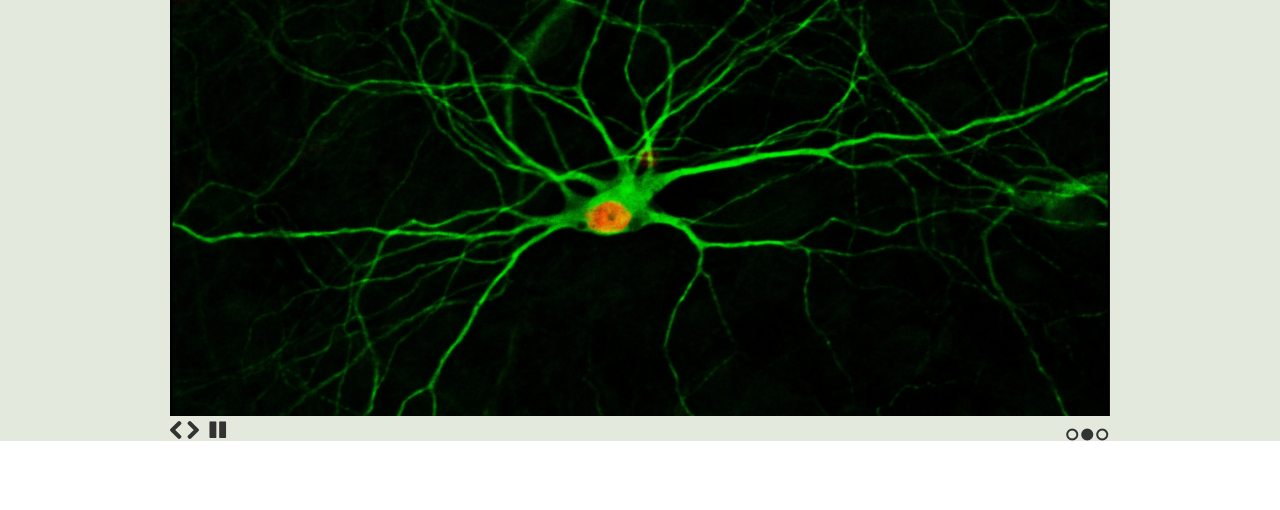
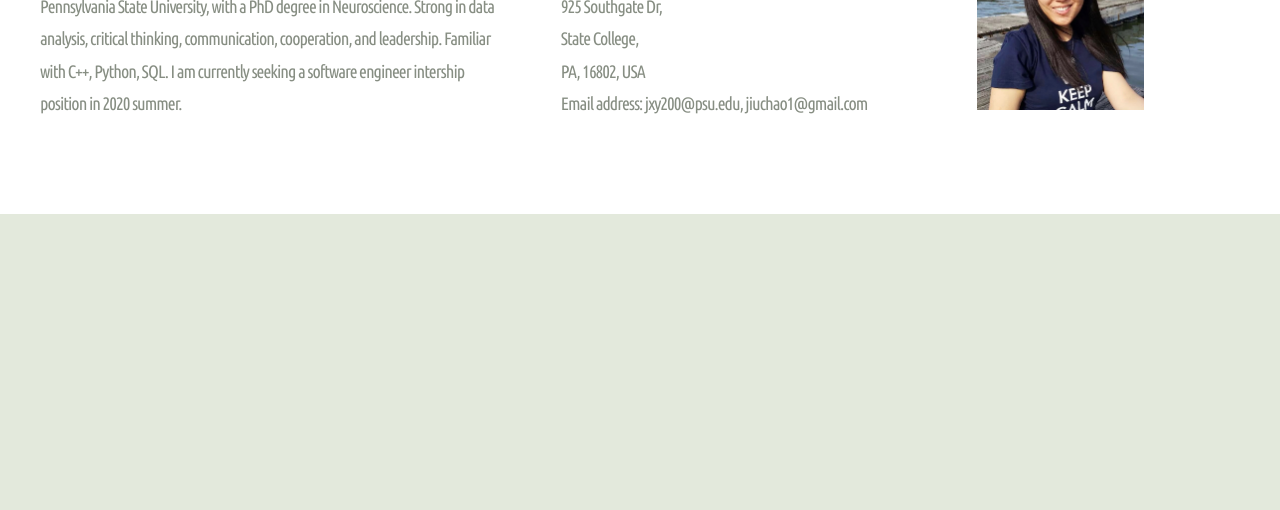
Before and after one commit to jiuchao/jiuchao.github.io, a plain HTML site: page index.html in a window 1280 px wide. Shown: the part 320-830 px from the top of the page. After the commit the page ends 800 px from the top, so only its background shows below. Drawn offline with Linux system fonts and the light colour scheme.

Commit message:
remove images

```diff
--- a/index.html
+++ b/index.html
@@ -36,176 +36,7 @@
 				</div>
 			</div>
 <div>
-<style>
-    #slides {
-      display: none
-    }
 
-    #slides .slidesjs-navigation {
-      margin-top:5px;
-    }
-
-    a.slidesjs-next,
-    a.slidesjs-previous,
-    a.slidesjs-play,
-    a.slidesjs-stop {
-      background-image: url(img/btns-next-prev.png);
-      background-repeat: no-repeat;
-      display:block;
-      width:12px;
-      height:18px;
-      overflow: hidden;
-      text-indent: -9999px;
-      float: left;
-      margin-right:5px;
-    }
-
-    a.slidesjs-next {
-      margin-right:10px;
-      background-position: -12px 0;
-    }
-
-    a:hover.slidesjs-next {
-      background-position: -12px -18px;
-    }
-
-    a.slidesjs-previous {
-      background-position: 0 0;
-    }
-
-    a:hover.slidesjs-previous {
-      background-position: 0 -18px;
-    }
-
-    a.slidesjs-play {
-      width:15px;
-      background-position: -25px 0;
-    }
-
-    a:hover.slidesjs-play {
-      background-position: -25px -18px;
-    }
-
-    a.slidesjs-stop {
-      width:18px;
-      background-position: -41px 0;
-    }
-
-    a:hover.slidesjs-stop {
-      background-position: -41px -18px;
-    }
-
-    .slidesjs-pagination {
-      margin: 7px 0 0;
-      float: right;
-      list-style: none;
-    }
-
-    .slidesjs-pagination li {
-      float: left;
-      margin: 0 1px;
-    }
-
-    .slidesjs-pagination li a {
-      display: block;
-      width: 13px;
-      height: 0;
-      padding-top: 13px;
-      background-image: url(img/pagination.png);
-      background-position: 0 0;
-      float: left;
-      overflow: hidden;
-    }
-
-    .slidesjs-pagination li a.active,
-    .slidesjs-pagination li a:hover.active {
-      background-position: 0 -13px
-    }
-
-    .slidesjs-pagination li a:hover {
-      background-position: 0 -26px
-    }
-
-    #slides a:link,
-    #slides a:visited {
-      color: #333
-    }
-
-    #slides a:hover,
-    #slides a:active {
-      color: #9e2020
-    }
-
-    .navbar {
-      overflow: hidden
-    }
-  </style>
-  <style>
-    #slides {
-      display: none
-    }
-
-    .xxcontainer {
-      margin: 0 auto
-    }
-
-    /* For tablets & smart phones */
-    @media (max-width: 767px) {
-      body {
-        padding-left: 20px;
-        padding-right: 20px;
-      }
-      .xxcontainer {
-        width: auto
-      }
-    }
-
-    /* For smartphones */
-    @media (max-width: 480px) {
-      .xxcontainer {
-        width: auto
-      }
-    }
-
-    /* For smaller displays like laptops */
-    @media (min-width: 768px) and (max-width: 979px) {
-      .xxcontainer {
-        width: 750px
-      }
-    }
-
-    /* For larger displays */
-    @media (min-width: 980px) and (min-width: 1200px) {
-      .xxcontainer {
-        width: 940px
-      }
-    }
-  </style>
-
-<div class="xxcontainer" style="margin-top:60px">
-    <div id="slides">
-      <img src="img/neuroscience and computer science.jpg">
-      <img src="img/Ctip2.jpg">
-      <img src="img/lab photo.jpg">
-    </div>
-  </div>
-
-  <script src="js/jquery-1.9.1.min.js"></script>
-  <script src="js/jquery.slides.min.js"></script>
-  <script>
-    $(function() {
-      $('#slides').slidesjs({
-        width: 940,
-        height: 528,
-        play: {
-          active: true,
-          auto: true,
-          interval: 4000,
-          swap: true
-        }
-      });
-    });
-  </script>
 
 
 </div>
```
